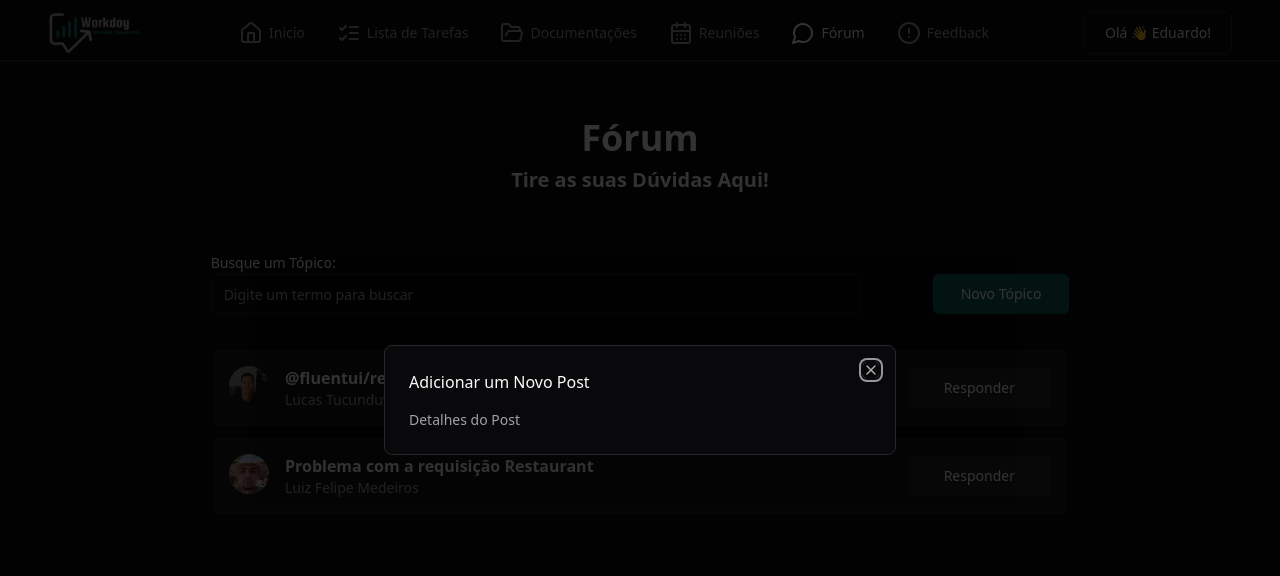
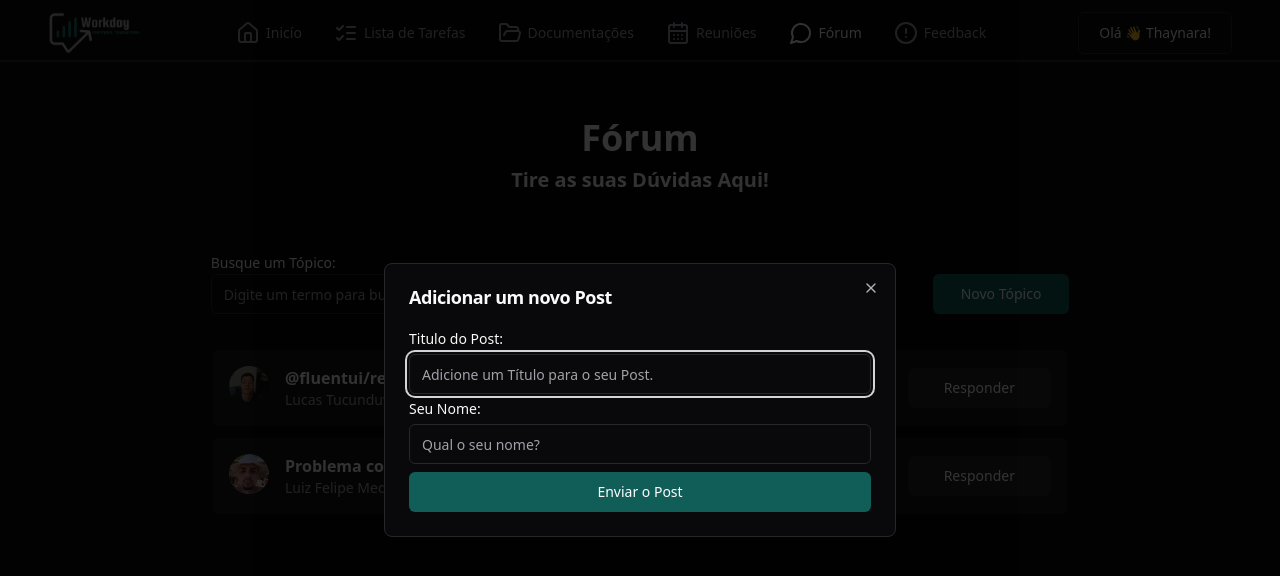
Before and after one commit to YannTorres/onboarding-plataform, a React (Vite) app: page /forum in a window 1280 px wide. Both pictures are taken after a click on the button "Novo Tópico". Shown: the top 576 px of the page. Built offline with nearby package versions, Linux system fonts and the light colour scheme.

Commit message:
Forum Modal

```diff
--- a/src/components/account-menu.tsx
+++ b/src/components/account-menu.tsx
@@ -18,7 +18,7 @@ export function AccountMenu() {
           className="flex select-none justify-center gap-2 p-5 text-sm"
           variant="outline"
         >
-          Olá 👋 Eduardo!
+          Olá 👋 Thaynara!
         </Button>
       </DropdownMenuTrigger>
       <DropdownMenuContent align="center" className="w-[150px]">
--- a/src/pages/app/Forum/forum.tsx
+++ b/src/pages/app/Forum/forum.tsx
@@ -1,13 +1,17 @@
+import { zodResolver } from '@hookform/resolvers/zod'
 import { useState } from 'react'
+import { useForm } from 'react-hook-form'
+import { z } from 'zod'
 
 import Gordao from '@/assets/gordao.png'
 import Lucon from '@/assets/lucon.png'
+import MeuAmor from '@/assets/meuamor.png'
 import { Button } from '@/components/ui/button'
 import {
   Dialog,
   DialogContent,
-  DialogDescription,
   DialogHeader,
+  DialogTitle,
   DialogTrigger,
 } from '@/components/ui/dialog'
 import { Input } from '@/components/ui/input'
@@ -15,13 +19,22 @@ import { Label } from '@/components/ui/label'
 
 import { PostsForum } from './posts-forum'
 
+const newPostFormSchema = z.object({
+  title: z.string().min(1),
+  name: z.string().min(1),
+})
+
+type newPostForm = z.infer<typeof newPostFormSchema>
+
 export type Post = {
   photo: string
   title: string
   name: string
 }
 
-const postsArray: Post[] = [
+export function Forum() {
+  const [busca, setBusca] = useState('')
+  const [postsArray, setPostsArray] = useState<Post[]>([
     {
       photo: Lucon,
       title: '@fluentui/react-context-selector ou use-context-selector',
@@ -32,13 +45,26 @@ const postsArray: Post[] = [
       title: 'Problema com a requisição Restaurant',
       name: 'Luiz Felipe Medeiros',
     },
-]
-export function Forum() {
-  const [busca, setBusca] = useState('')
+  ])
 
   const postsFiltrados = postsArray.filter((post) =>
     post.title.toLowerCase().includes(busca.toLowerCase()),
   )
+
+  const { handleSubmit, register, reset } = useForm<newPostForm>({
+    resolver: zodResolver(newPostFormSchema),
+  })
+
+  function handleForm(data: newPostForm) {
+    const post = {
+      photo: MeuAmor,
+      title: data.title,
+      name: data.name,
+    }
+
+    setPostsArray([...postsArray, post])
+    reset()
+  }
 
   return (
     <div className="flex flex-col gap-14">
@@ -65,8 +91,33 @@ export function Forum() {
                 </Button>
               </DialogTrigger>
               <DialogContent>
-                <DialogHeader>Adicionar um Novo Post</DialogHeader>
-                <DialogDescription>Detalhes do Post</DialogDescription>
+                <DialogHeader>
+                  <DialogTitle>Adicionar um novo Post</DialogTitle>
+                  <form
+                    onSubmit={handleSubmit(handleForm)}
+                    className="flex flex-col"
+                  >
+                    <Label htmlFor="postTitle" className="mb-2 mt-5">
+                      Titulo do Post:
+                    </Label>
+                    <Input
+                      {...register('title')}
+                      id="postTitle"
+                      placeholder="Adicione um Título para o seu Post."
+                    />
+                    <Label htmlFor="postName" className="mb-2 mt-2">
+                      Seu Nome:
+                    </Label>
+                    <Input
+                      {...register('name')}
+                      id="postName"
+                      placeholder="Qual o seu nome?"
+                    />
+                    <Button className="mt-2 bg-teal-800 px-7 text-white hover:bg-teal-700">
+                      Enviar o Post
+                    </Button>
+                  </form>
+                </DialogHeader>
               </DialogContent>
             </Dialog>
           </div>
--- a/src/pages/app/Forum/new-post.tsx
+++ b/src/pages/app/Forum/new-post.tsx
@@ -1,12 +1,15 @@
 import { DialogContent } from '@radix-ui/react-dialog'
 
-import { DialogDescription, DialogHeader } from '@/components/ui/dialog'
+import { DialogDescription, DialogHeader, DialogTitle } from '@/components/ui/dialog'
 
 export function NewPost() {
   return (
     <DialogContent className="absolute">
-      <DialogHeader>Adicionar um Novo Post</DialogHeader>
-      <DialogDescription>Detalhes do Post</DialogDescription>
+      <DialogHeader>
+        <DialogTitle>Adicionar um Novo Post</DialogTitle>
+        <DialogDescription>Detalhes do Post</DialogDescription>
+      </DialogHeader>
+
     </DialogContent>
   )
 }
```
Also changed, not shown: src/assets/meuamor.png (added). Lines whose indentation alone changed are shown as unchanged.
